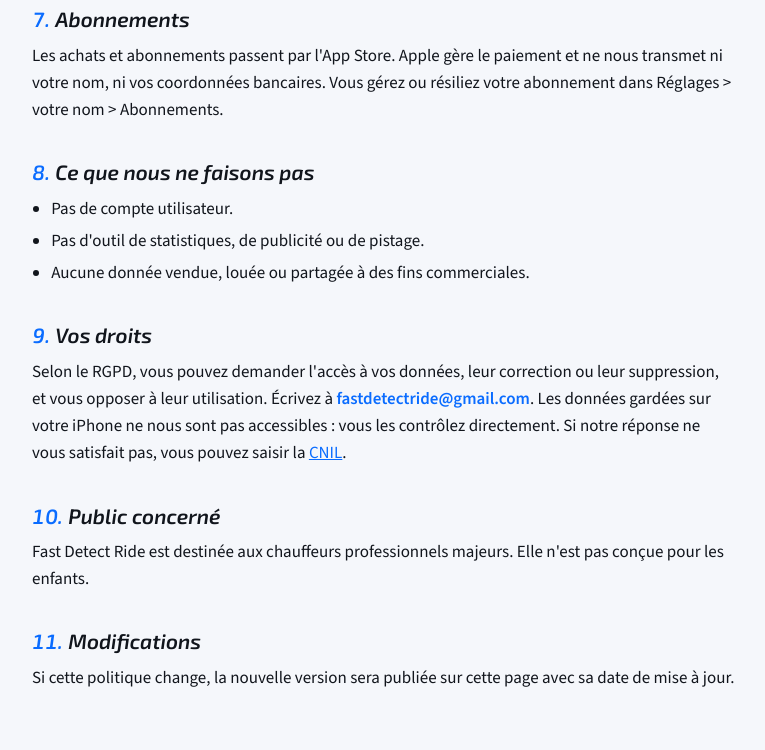
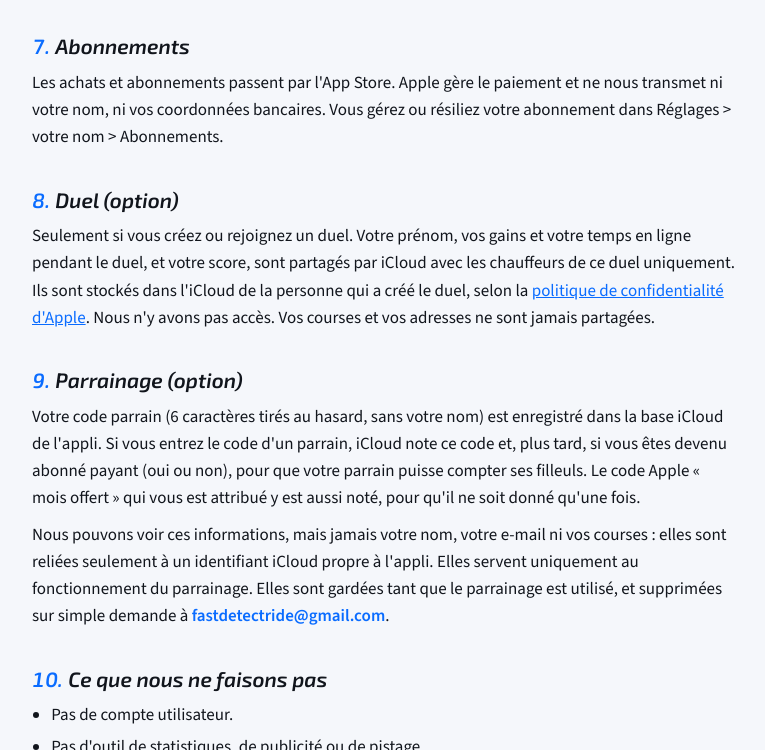
Before and after one commit to Mrplanchardkevin-oss/fastdetectride-site, a plain HTML site: page confidentialite.html in a window 1280 px wide. Shown: the part 2050-2800 px from the top of the page, without its empty margins (256-1021 px from the left). Drawn offline with nearby package versions, Linux system fonts and the light colour scheme.

Commit message:
Confidentialité : Duel et parrainage (iCloud)
Co-Authored-By: Claude Opus 5.5 <noreply@anthropic.com>
Claude-Session: https://claude.ai/code/session_01MA82AdNZZzJE1rduFgADGG

```diff
--- a/confidentialite.html
+++ b/confidentialite.html
@@ -75,7 +75,7 @@ details > div { padding-top: .6rem; display: grid; gap: .5rem; }
       Fast Detect Ride
     </div>
     <h1>Politique de confidentialité</h1>
-    <p class="date">Dernière mise à jour : 21 octobre 2026</p>
+    <p class="date">Dernière mise à jour : 24 novembre 2026</p>
   </div>
 </header>
 <nav class="band"><div class="wrap nav"><a href="/">Accueil</a><a href="/aide">Aide</a><a href="/conditions">Conditions</a><a href="/confidentialite">Confidentialité</a></div></nav>
@@ -86,7 +86,7 @@ details > div { padding-top: .6rem; display: grid; gap: .5rem; }
     <div class="brief">
       <h2>En bref</h2>
       <ul>
-        <li>Pas de compte, pas de serveur : vos données restent sur votre iPhone.</li>
+        <li>Pas de compte, pas de serveur : vos données restent sur votre iPhone. Seules exceptions, si vous les utilisez : le Duel et le parrainage, qui passent par iCloud d'Apple.</li>
         <li>L'écran est analysé en direct sur le téléphone. Aucune image n'est enregistrée ni envoyée.</li>
         <li>Pas de publicité, pas de pistage, aucune donnée vendue.</li>
         <li>Les abonnements sont gérés par Apple : nous ne voyons jamais vos coordonnées bancaires.</li>
@@ -145,7 +145,18 @@ details > div { padding-top: .6rem; display: grid; gap: .5rem; }
     </section>
 
     <section>
-      <h2><span class="n">8.</span>Ce que nous ne faisons pas</h2>
+      <h2><span class="n">8.</span>Duel (option)</h2>
+      <p>Seulement si vous créez ou rejoignez un duel. Votre prénom, vos gains et votre temps en ligne pendant le duel, et votre score, sont partagés par iCloud avec les chauffeurs de ce duel uniquement. Ils sont stockés dans l'iCloud de la personne qui a créé le duel, selon la <a href="https://www.apple.com/fr/legal/privacy/fr-ww/" target="_blank" rel="noopener">politique de confidentialité d'Apple</a>. Nous n'y avons pas accès. Vos courses et vos adresses ne sont jamais partagées.</p>
+    </section>
+
+    <section>
+      <h2><span class="n">9.</span>Parrainage (option)</h2>
+      <p>Votre code parrain (6 caractères tirés au hasard, sans votre nom) est enregistré dans la base iCloud de l'appli. Si vous entrez le code d'un parrain, iCloud note ce code et, plus tard, si vous êtes devenu abonné payant (oui ou non), pour que votre parrain puisse compter ses filleuls. Le code Apple « mois offert » qui vous est attribué y est aussi noté, pour qu'il ne soit donné qu'une fois.</p>
+      <p>Nous pouvons voir ces informations, mais jamais votre nom, votre e-mail ni vos courses : elles sont reliées seulement à un identifiant iCloud propre à l'appli. Elles servent uniquement au fonctionnement du parrainage. Elles sont gardées tant que le parrainage est utilisé, et supprimées sur simple demande à <span class="mail">fastdetectride@gmail.com</span>.</p>
+    </section>
+
+    <section>
+      <h2><span class="n">10.</span>Ce que nous ne faisons pas</h2>
       <ul>
         <li>Pas de compte utilisateur.</li>
         <li>Pas d'outil de statistiques, de publicité ou de pistage.</li>
@@ -154,17 +165,17 @@ details > div { padding-top: .6rem; display: grid; gap: .5rem; }
     </section>
 
     <section>
-      <h2><span class="n">9.</span>Vos droits</h2>
-      <p>Selon le RGPD, vous pouvez demander l'accès à vos données, leur correction ou leur suppression, et vous opposer à leur utilisation. Écrivez à <span class="mail">fastdetectride@gmail.com</span>. Les données gardées sur votre iPhone ne nous sont pas accessibles : vous les contrôlez directement. Si notre réponse ne vous satisfait pas, vous pouvez saisir la <a href="https://www.cnil.fr/fr/plaintes" target="_blank" rel="noopener">CNIL</a>.</p>
+      <h2><span class="n">11.</span>Vos droits</h2>
+      <p>Selon le RGPD, vous pouvez demander l'accès à vos données, leur correction ou leur suppression, et vous opposer à leur utilisation. Écrivez à <span class="mail">fastdetectride@gmail.com</span>. Les données gardées sur votre iPhone ne nous sont pas accessibles : vous les contrôlez directement. Seules celles du parrainage, décrites plus haut, nous sont visibles. Si notre réponse ne vous satisfait pas, vous pouvez saisir la <a href="https://www.cnil.fr/fr/plaintes" target="_blank" rel="noopener">CNIL</a>.</p>
     </section>
 
     <section>
-      <h2><span class="n">10.</span>Public concerné</h2>
+      <h2><span class="n">12.</span>Public concerné</h2>
       <p>Fast Detect Ride est destinée aux chauffeurs professionnels majeurs. Elle n'est pas conçue pour les enfants.</p>
     </section>
 
     <section>
-      <h2><span class="n">11.</span>Modifications</h2>
+      <h2><span class="n">13.</span>Modifications</h2>
       <p>Si cette politique change, la nouvelle version sera publiée sur cette page avec sa date de mise à jour.</p>
     </section>
 
```
